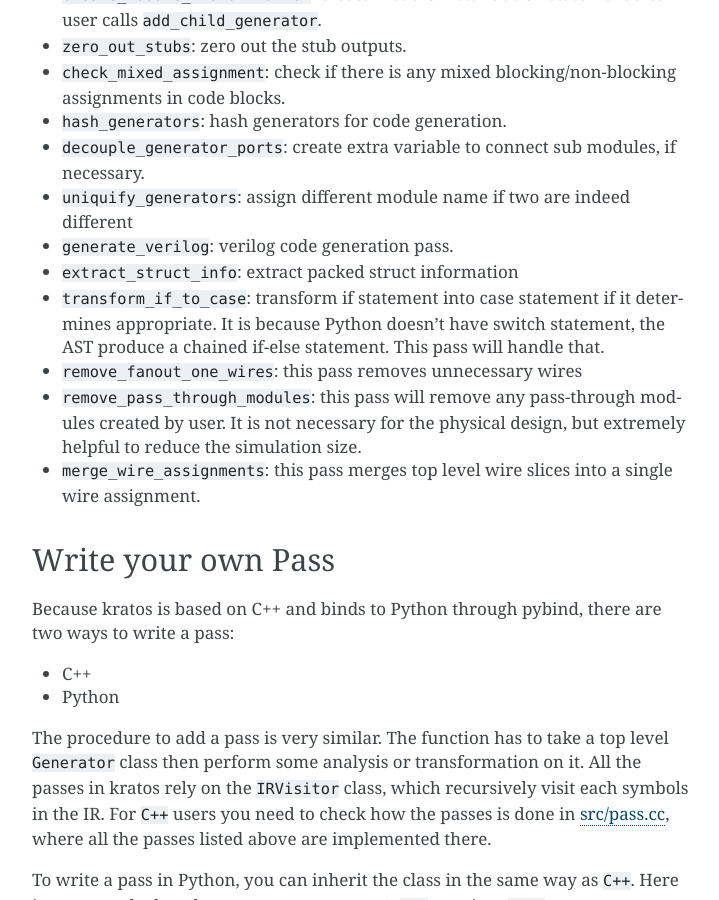
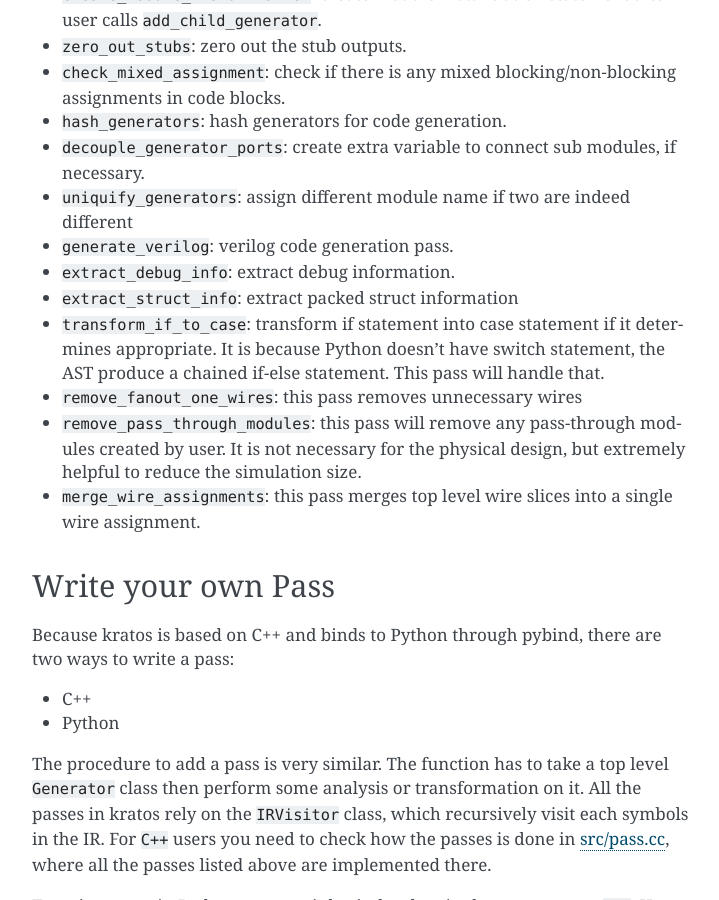
Before and after one commit to Kuree/kratos, a Sphinx documentation site: the page built from docs/advanced/passes.rst, in a window 1280 px wide and 900 px high, scrolled down 1096 px. Shown: the whole window, without its empty margins (388-1107 px from the left). Built offline with Sphinx 7.4.7, drawn with Linux system fonts in a browser that asks for light colours.

```diff
--- a/docs/advanced/passes.rst
+++ b/docs/advanced/passes.rst
@@ -60,6 +60,7 @@
 - ``uniquify_generators``: assign different module name if two
   are indeed different
 - ``generate_verilog``: verilog code generation pass.
+- ``extract_debug_info``: extract debug information.
 - ``extract_struct_info``: extract packed struct information
 - ``transform_if_to_case``: transform if statement into case statement
   if it determines appropriate. It is because Python doesn't have
```
Also changed, not shown: 4 other files.
